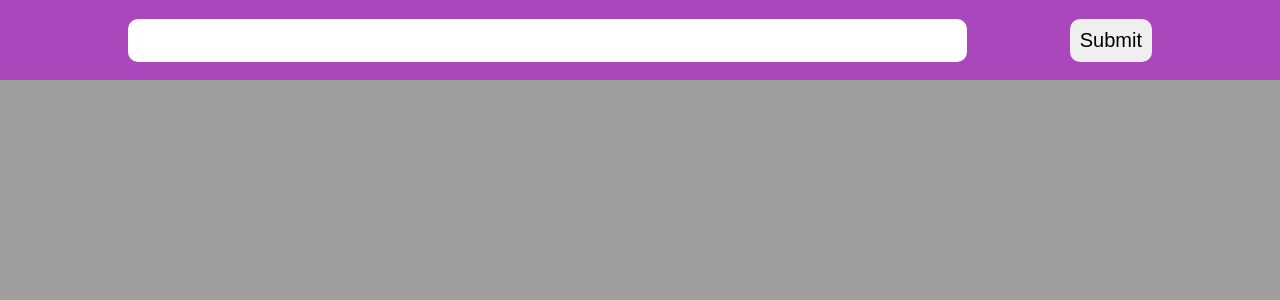
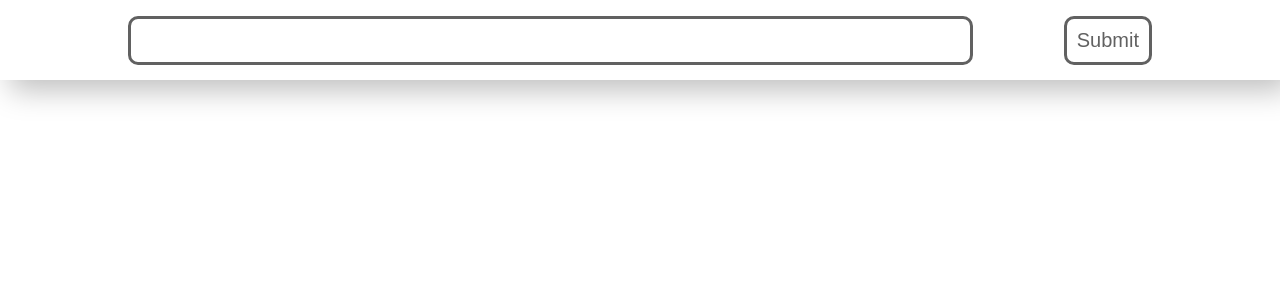
Before and after one commit to milkessa-sudo/movie_search, a React (Create React App) app: page / in a window 1280 px wide. Shown: the top 300 px of the page. Built offline with nearby package versions, Linux system fonts and the light colour scheme.

Commit message:
change styling

```diff
--- a/src/App.css
+++ b/src/App.css
@@ -1,4 +1,3 @@
 .App {
   height: 100vh;
-  background-color: #9e9e9e;
 }
--- a/src/Main/Main.css
+++ b/src/Main/Main.css
@@ -7,14 +7,14 @@
 
 .modalContainer {
   height: 400px;
-  width: 400px;
+  width: 800px;
   padding: 30px;
   border-radius: 10px;
-  color: white;
-  background-color: #ab47bc;
+  color: #616161;
   display: flex;
   flex-direction: column;
   justify-content: space-between;
+  box-shadow: 20px 20px 60px #bebebe, -20px -20px 60px #ffffff;
 }
 
 .imgPoster {
--- a/src/Main/Main.js
+++ b/src/Main/Main.js
@@ -15,7 +15,9 @@ const Main = (props) => {
           </div>
 
           <div>
-            <button onClick={() => props.setShow(false)}>Close</button>
+            <button className="searchBtn" onClick={() => props.setShow(false)}>
+              Close
+            </button>
           </div>
         </div>
       )}
--- a/src/Nav/Nav.css
+++ b/src/Nav/Nav.css
@@ -1,9 +1,9 @@
 .navContainer {
   height: 10vh;
-  background-color: #ab47bc;
   display: flex;
   justify-content: center;
   align-items: center;
+  box-shadow: 10px 10px 30px #bebebe, -20px -20px 60px #ffffff;
 }
 
 .formContainer {
@@ -18,12 +18,16 @@
   border-radius: 10px;
   border: none;
   padding: 10px;
+  color: #616161;
+  border: solid #616161;
 }
 
 .searchBtn {
   border-radius: 10px;
-  border: none;
   font-size: 20px;
   padding: 0 10px;
+  background-color: white;
+  color: #616161;
+  border: solid #616161;
   cursor: pointer;
 }
```
